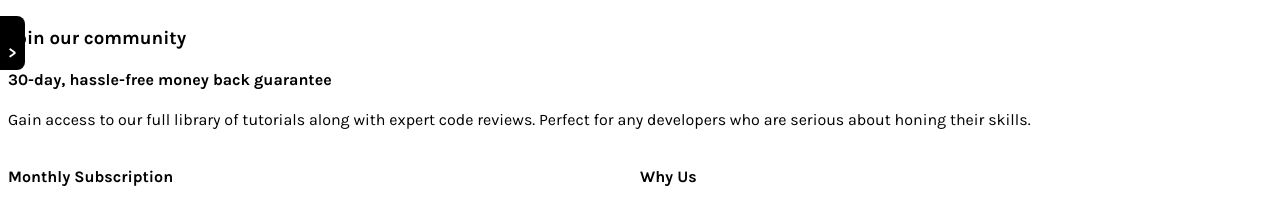
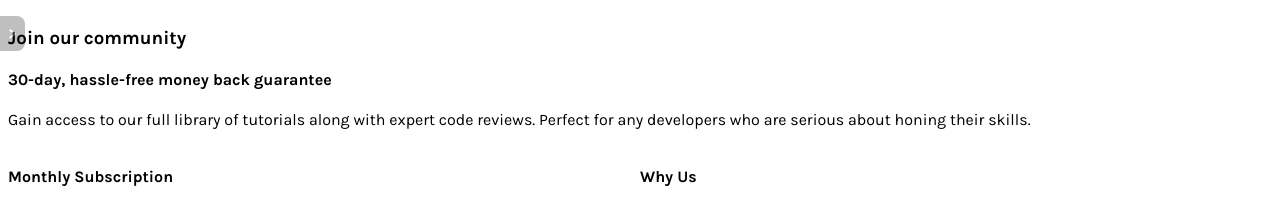
Before and after one commit to wovenstarlight/frontend-projects, a Jekyll site: the page built from _posts/2021-08-03-single-price-grid-component.html, in a window 1280 px wide. Shown: the top 206 px of the page. Built offline with Jekyll 4.4.1, drawn with Linux system fonts in a browser that asks for light colours.

Commit message:
Adjustments to "Back to main" link

```diff
--- a/css/sitewide.css
+++ b/css/sitewide.css
@@ -1,13 +1,17 @@
 /* For the home page link */
 .homelink {
 	position: fixed;
-	left: -6.5em;
+	left: -7em;
 	top: 1em;
 	background: black;
 	color: white;
 	border-radius: 0 0.5em 0.5em 0;
+	opacity: 0.25;
 }
-.homelink:hover { left: -0.25em; }
+.homelink:hover {
+	left: -0.25em;
+	opacity: 1;
+}
 
 .homelink:not(:hover)::after {
 	content: ">";
@@ -18,7 +22,7 @@
 .homelink a {
 	pointer-events: all;
 	display: inline-block;
-	width: 6em;
+	width: 6.5em;
 	text-align: center;
 	padding: 0.5em;
 	color: white;
```
